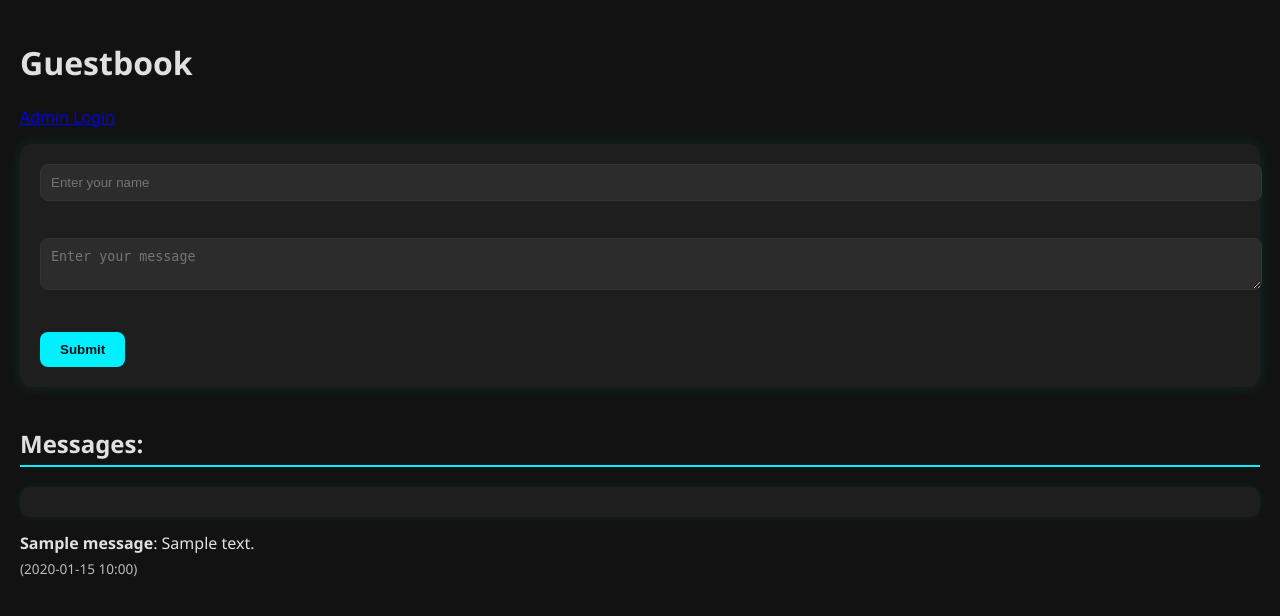
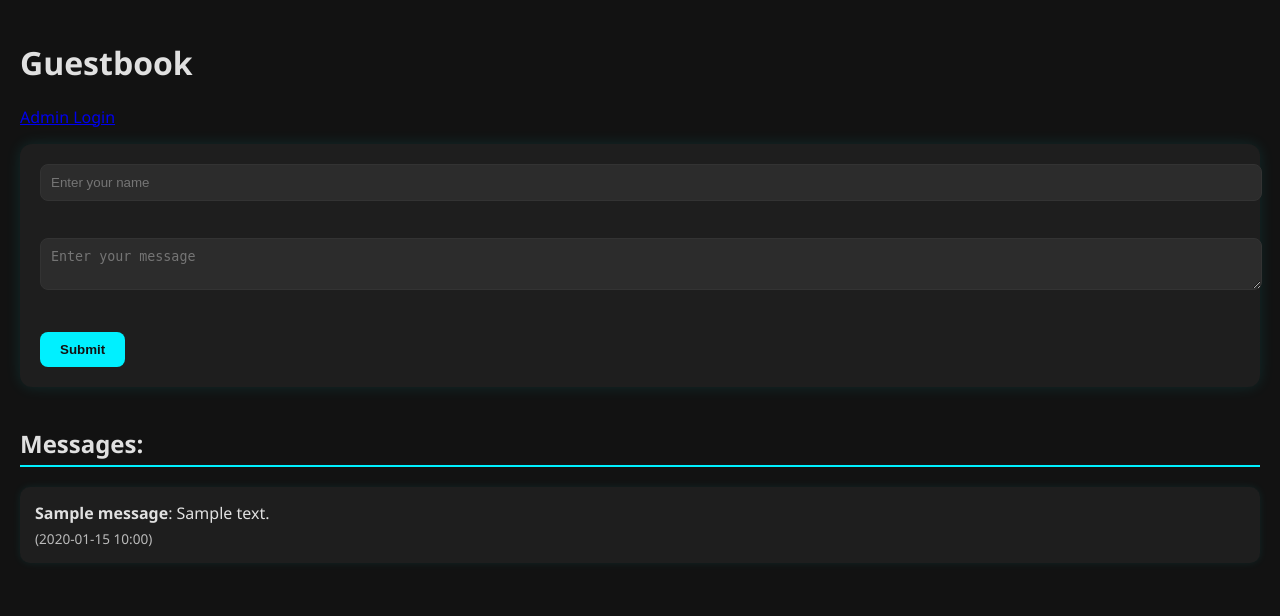
Before and after one commit to thepm-cpu/flask_docker_app, a Flask app: page / in a window 1280 px wide. Shown: the top 616 px of the page. Run offline with Flask 3, Linux system fonts and the light colour scheme; tables that the repository leaves empty hold one stand-in row (values such as "Sample post").

Commit message:
updated index file

```diff
--- a/templates/index.html
+++ b/templates/index.html
@@ -4,9 +4,9 @@
     <title>Guestbook</title>
     <link rel="stylesheet" href="{{ url_for('static', filename='style.css') }}">
     <link rel="stylesheet" href="https://cdnjs.cloudflare.com/ajax/libs/animate.css/4.1.1/animate.min.css" />
+</head>
+<body class="animate__animated animate__fadeIn">
 
-</head>
-<body>
     <h1>Guestbook</h1>
 
     {% if is_admin %}
@@ -26,7 +26,7 @@
     <h2>Messages:</h2>
     <ul>
         {% for msg in messages %}
-            <li class="animate__animated animate__fadeInUp"></li>
+            <li class="animate__animated animate__fadeInUp">
                 <strong>{{ msg.name }}</strong>: {{ msg.content }}
                 <small>({{ msg.timestamp.strftime('%Y-%m-%d %H:%M') }})</small>
                 {% if is_admin %}
@@ -35,6 +35,6 @@
             </li>
         {% endfor %}
     </ul>
-</body class="animate__animated animate__fadeIn">
 
+</body>
 </html>
```
